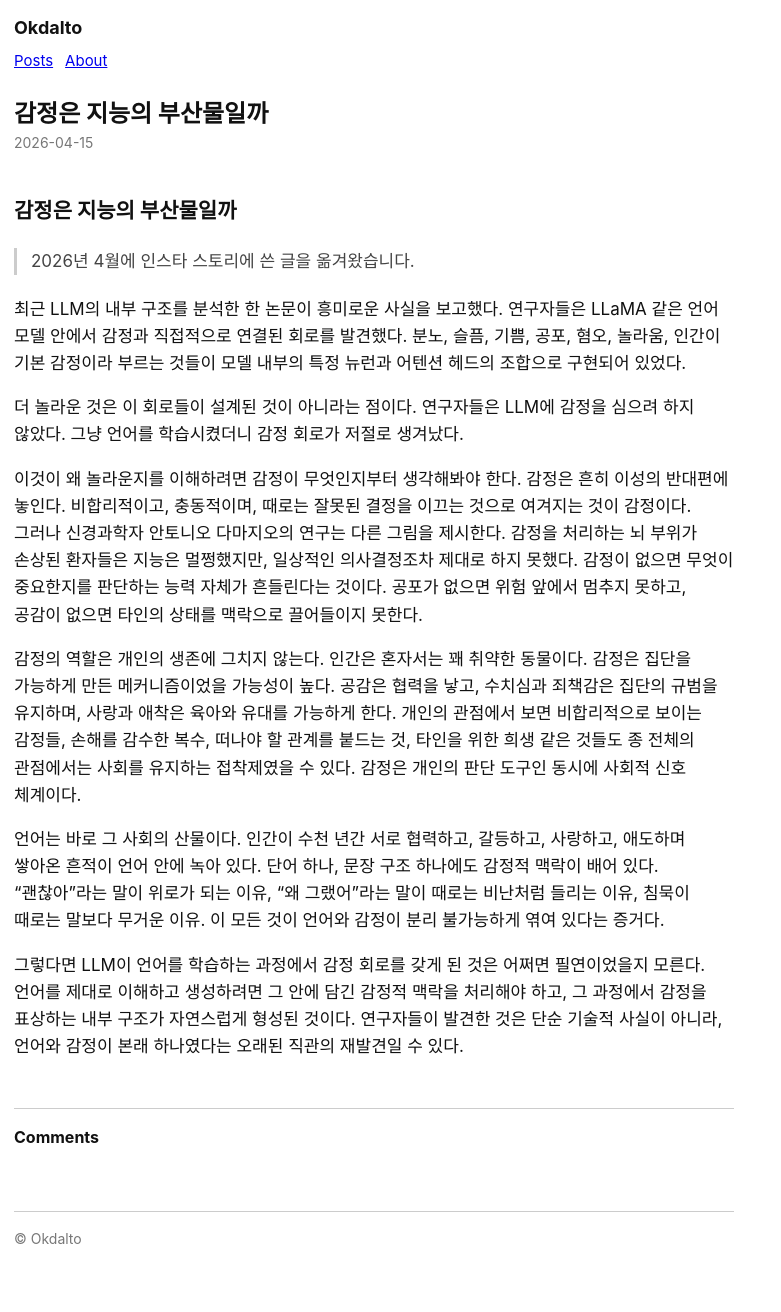
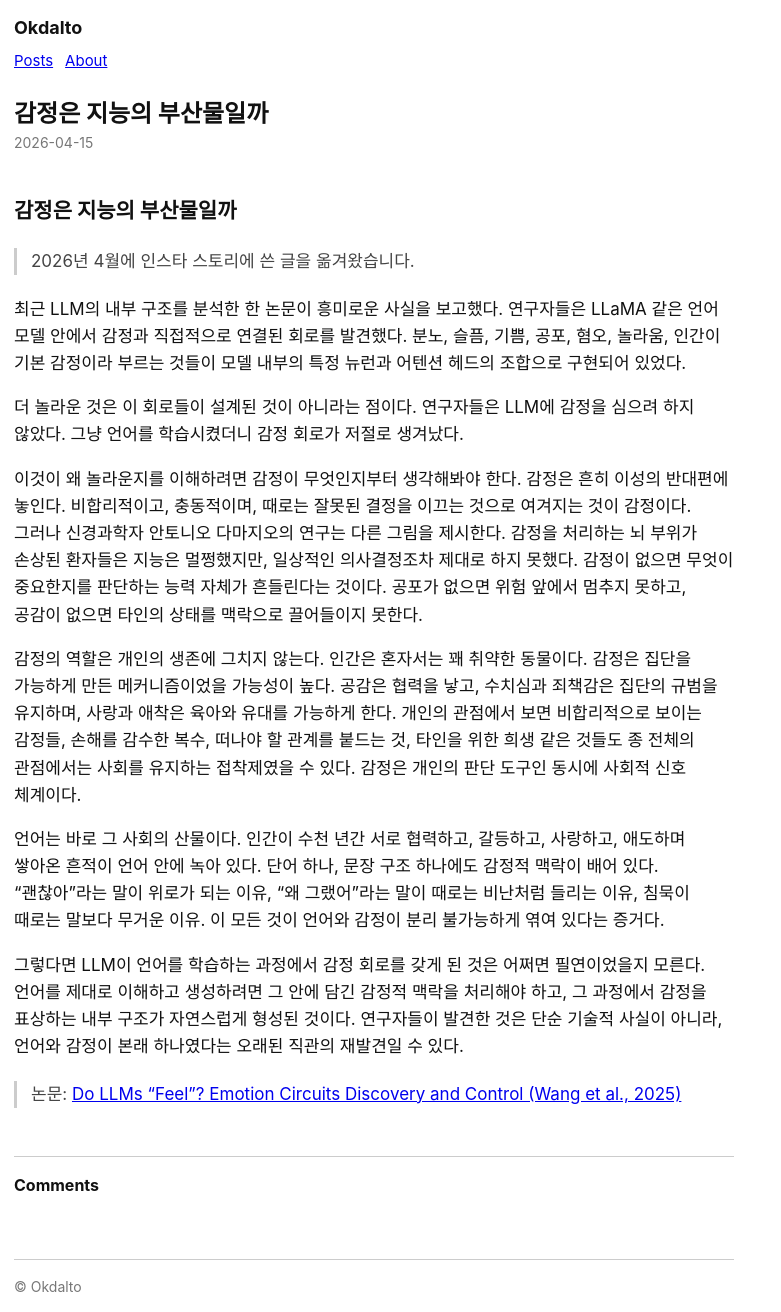
Before and after one commit to okdalto/okdalto.github.io, a Jekyll site: the page built from _posts/2026-04-15-감정은 지능의 부산물일까.md, in a window 1280 px wide. Shown: the whole page, without its empty margins (0-781 px from the left). Built offline with Jekyll 4.4.1, drawn with Linux system fonts in a browser that asks for light colours; comment, search, counter and statistics services are not loaded; before the commit the page ends 1264 px from its top, so only the background shows below that.

Commit message:
Add emotion-circuits paper link to the emotion post
Co-Authored-By: Claude Opus 4.8 (1M context) <noreply@anthropic.com>

```diff
--- a/_posts/2026-04-15-감정은 지능의 부산물일까.md
+++ b/_posts/2026-04-15-감정은 지능의 부산물일까.md
@@ -24,3 +24,5 @@ tags:
 언어는 바로 그 사회의 산물이다. 인간이 수천 년간 서로 협력하고, 갈등하고, 사랑하고, 애도하며 쌓아온 흔적이 언어 안에 녹아 있다. 단어 하나, 문장 구조 하나에도 감정적 맥락이 배어 있다. "괜찮아"라는 말이 위로가 되는 이유, "왜 그랬어"라는 말이 때로는 비난처럼 들리는 이유, 침묵이 때로는 말보다 무거운 이유. 이 모든 것이 언어와 감정이 분리 불가능하게 엮여 있다는 증거다.
 
 그렇다면 LLM이 언어를 학습하는 과정에서 감정 회로를 갖게 된 것은 어쩌면 필연이었을지 모른다. 언어를 제대로 이해하고 생성하려면 그 안에 담긴 감정적 맥락을 처리해야 하고, 그 과정에서 감정을 표상하는 내부 구조가 자연스럽게 형성된 것이다. 연구자들이 발견한 것은 단순 기술적 사실이 아니라, 언어와 감정이 본래 하나였다는 오래된 직관의 재발견일 수 있다.
+
+> 논문: [Do LLMs "Feel"? Emotion Circuits Discovery and Control (Wang et al., 2025)](https://arxiv.org/abs/2510.11328)
```
